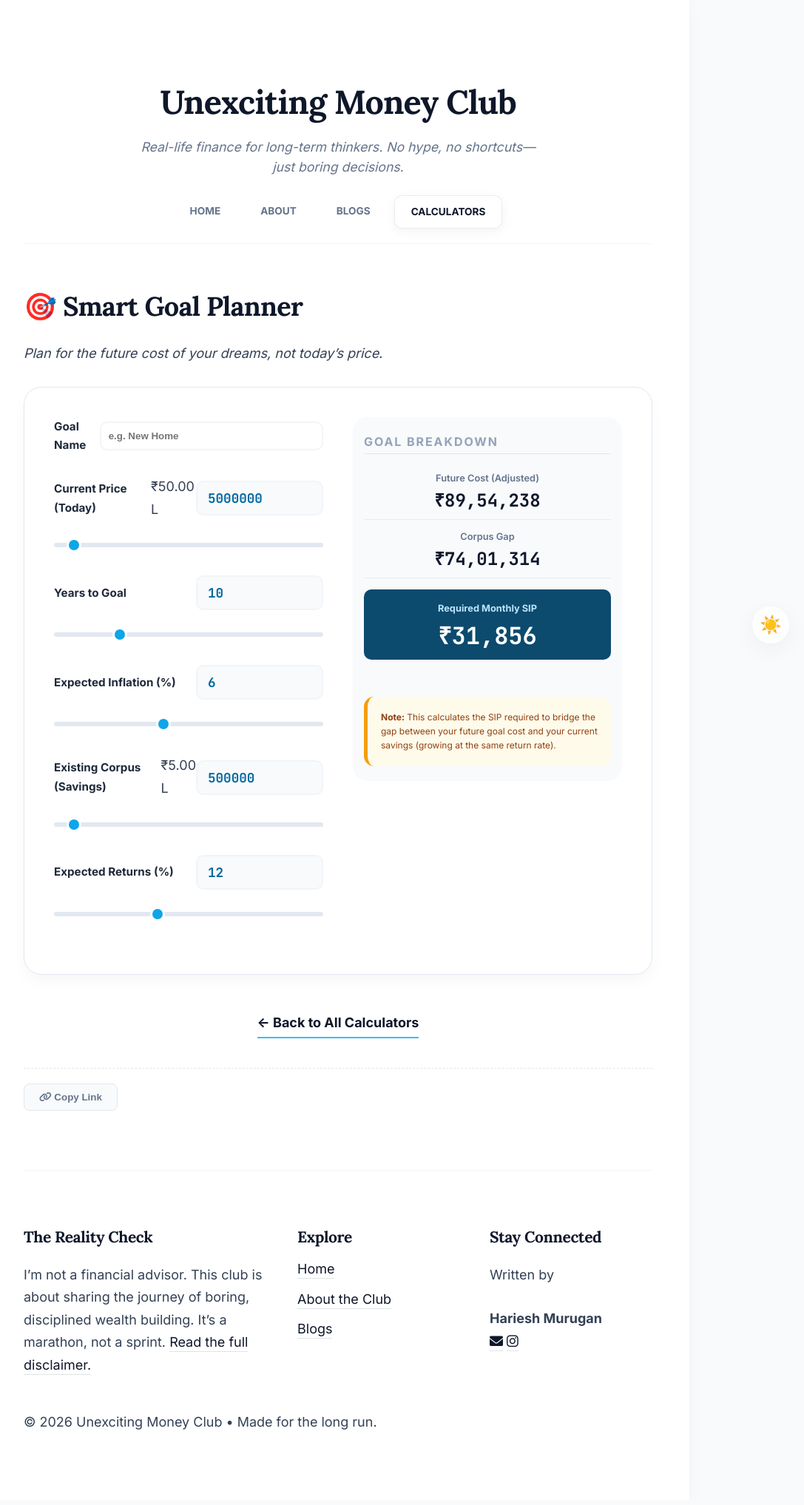
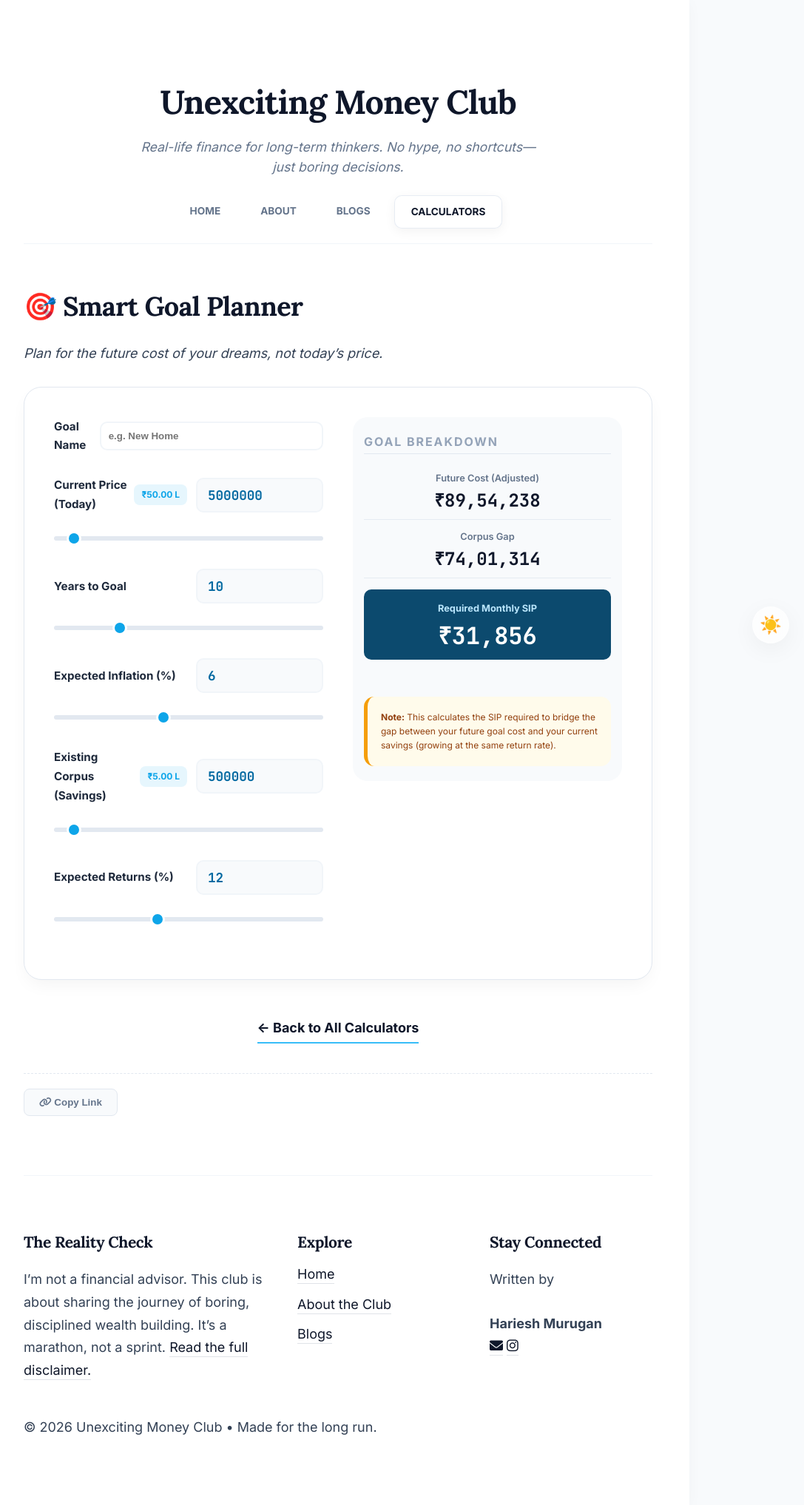
Before and after one commit to HarieshMK/HarieshMK.github.io, a Jekyll site: the page built from calculators/goal-planner.md, in a window 1280 px wide. Shown: the whole page at 74% size, without its empty margins (183-1270 px from the left). Built offline with Jekyll 4.4.1, drawn with Linux system fonts in a browser that asks for light colours.

Commit message:
Update style.css

```diff
--- a/assets/css/style.css
+++ b/assets/css/style.css
@@ -825,3 +825,44 @@ color: #ffffff !important;
 .dark-theme .result-item span { color: #94a3b8; }
 .dark-theme .result-item strong { color: #f8fafc !important; }
 .dark-theme .label-row input[type="number"] { background: #020617; border-color: #334155; color: #38bdf8; }
+
+/* ===== 16. GOAL PLANNER SPECIFIC POLISH ===== */
+
+/* Word Preview Badge (Lakh/Crore) */
+.word-preview {
+  font-size: 0.75rem;
+  color: #0ea5e9;           /* Sky blue to match your sliders */
+  font-weight: 700;
+  background: rgba(14, 165, 233, 0.1); /* Soft blue glow */
+  padding: 4px 10px;
+  border-radius: 8px;
+  margin-left: auto;        /* Pushes it to the right, next to the input box */
+  margin-right: 12px;       /* Gap between word and number box */
+  white-space: nowrap;
+  transition: all 0.2s ease;
+}
+
+/* Ensure the label row handles three items (Label, Word, Input) cleanly */
+.label-row {
+  display: flex;
+  justify-content: space-between;
+  align-items: center;
+  width: 100%;
+}
+
+/* Dark Mode adjustment for the word badge */
+.dark-theme .word-preview {
+  background: rgba(56, 189, 248, 0.15);
+  color: #38bdf8;
+}
+
+/* Mobile Fix for Word Previews */
+@media (max-width: 480px) {
+  .label-row {
+    flex-wrap: wrap; /* Allows the badge to drop to a new line if needed */
+  }
+  .word-preview {
+    margin: 5px 0;
+    order: 3; /* Places it below the label and input on very small screens */
+  }
+}
```
